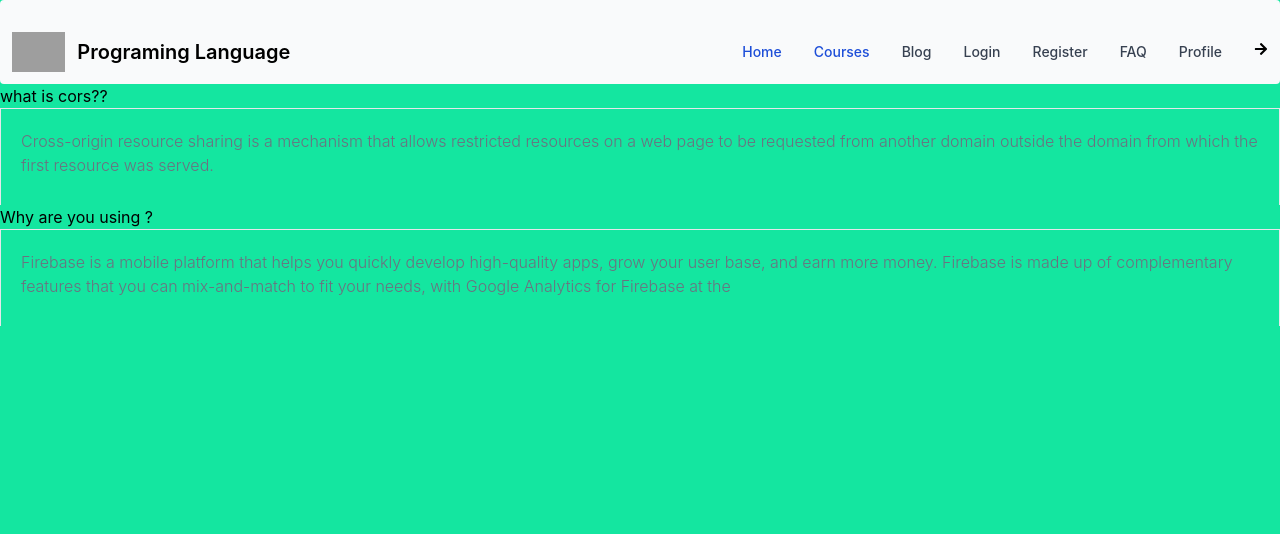
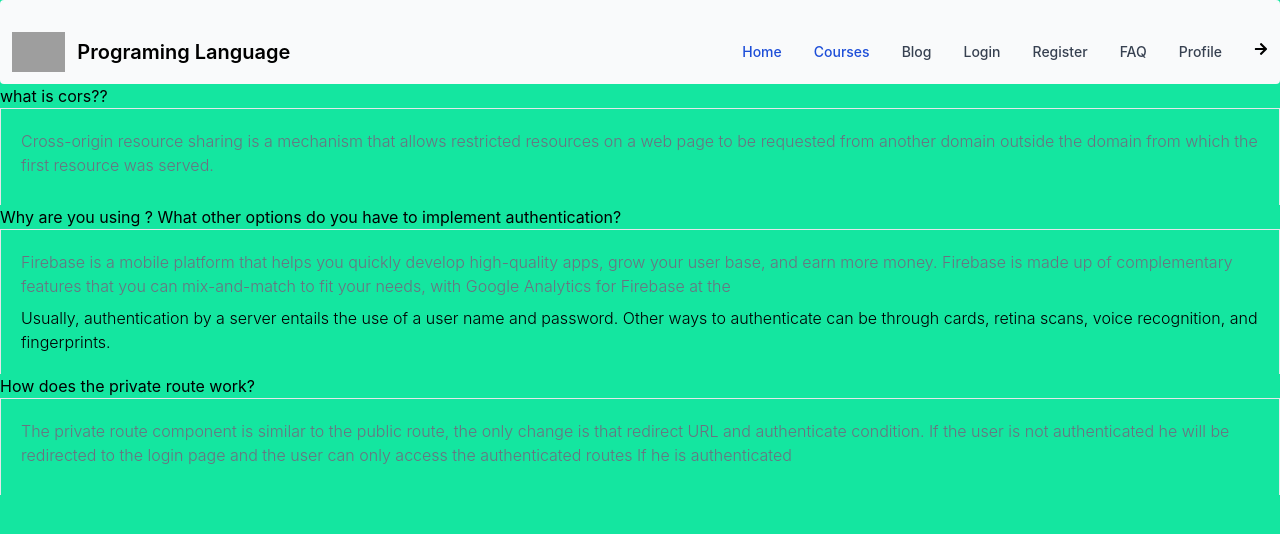
Before and after one commit to Shahjhanmiah/Programing-Courses, a React (Create React App) app: page /blog in a window 1280 px wide. Shown: the top 534 px of the page. Built offline with nearby package versions, Linux system fonts and the light colour scheme; no server answers; grey boxes are pictures that could not be loaded.

Commit message:
The privat

```diff
--- a/src/Blog/Blog.js
+++ b/src/Blog/Blog.js
@@ -9,10 +9,18 @@ const Blog = () => {
                 <p class="mb-2 text-gray-500 dark:text-gray-400">Cross-origin resource sharing is a mechanism that allows restricted resources on a web page to be requested from another domain outside the domain from which the first resource was served. </p>
 
             </div>
-                <span>Why are you using ?</span>
+                <span>Why are you using ? What other options do you have to implement authentication?</span>
 
             <div class="p-5 font-light border border-b-0 border-gray-200 dark:border-gray-700 dark:bg-gray-900">
                 <p class="mb-2 text-gray-500 dark:text-gray-400">Firebase is a mobile platform that helps you quickly develop high-quality apps, grow your user base, and earn more money. Firebase is made up of complementary features that you can mix-and-match to fit your needs, with Google Analytics for Firebase at the </p>
+                <p>Usually, authentication by a server entails the use of a user name and password. Other ways to authenticate can be through cards, retina scans, voice recognition, and fingerprints.</p>
+
+            </div>
+
+                <span> How does the private route work?</span>
+
+            <div class="p-5 font-light border border-b-0 border-gray-200 dark:border-gray-700 dark:bg-gray-900">
+                <p class="mb-2 text-gray-500 dark:text-gray-400">The private route component is similar to the public route, the only change is that redirect URL and authenticate condition. If the user is not authenticated he will be redirected to the login page and the user can only access the authenticated routes If he is authenticated </p>
 
             </div>
 
```
